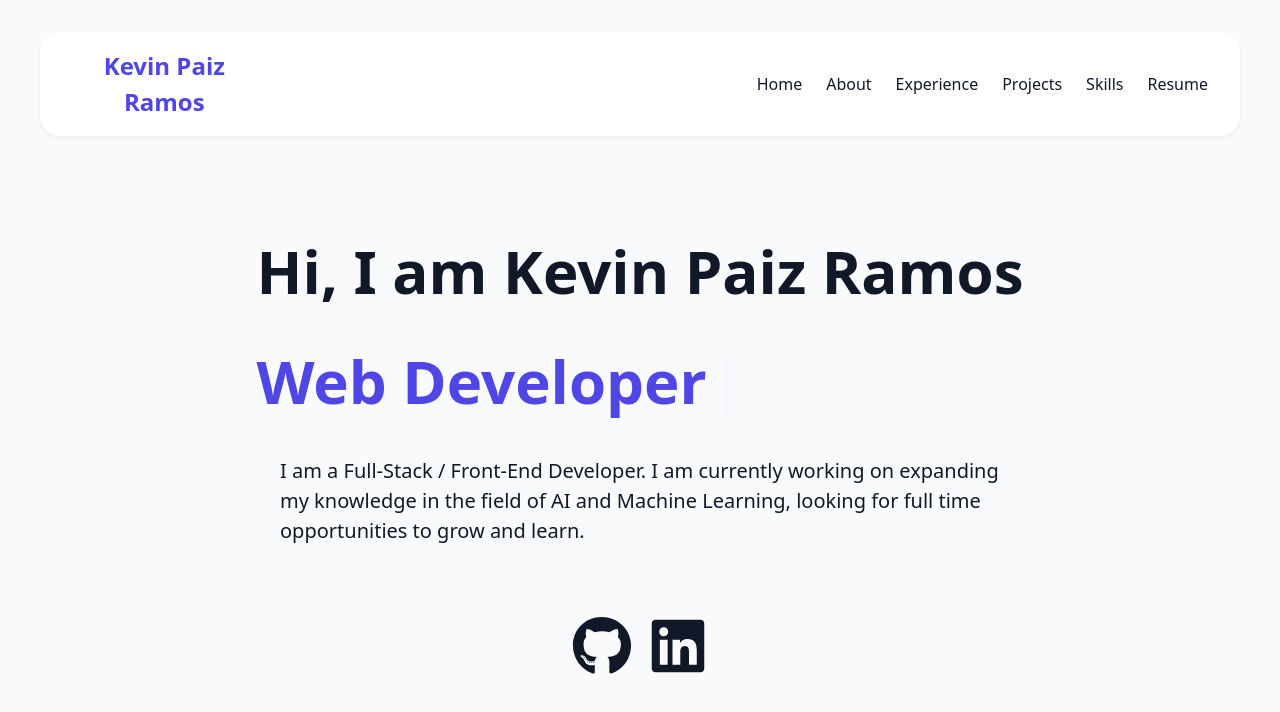
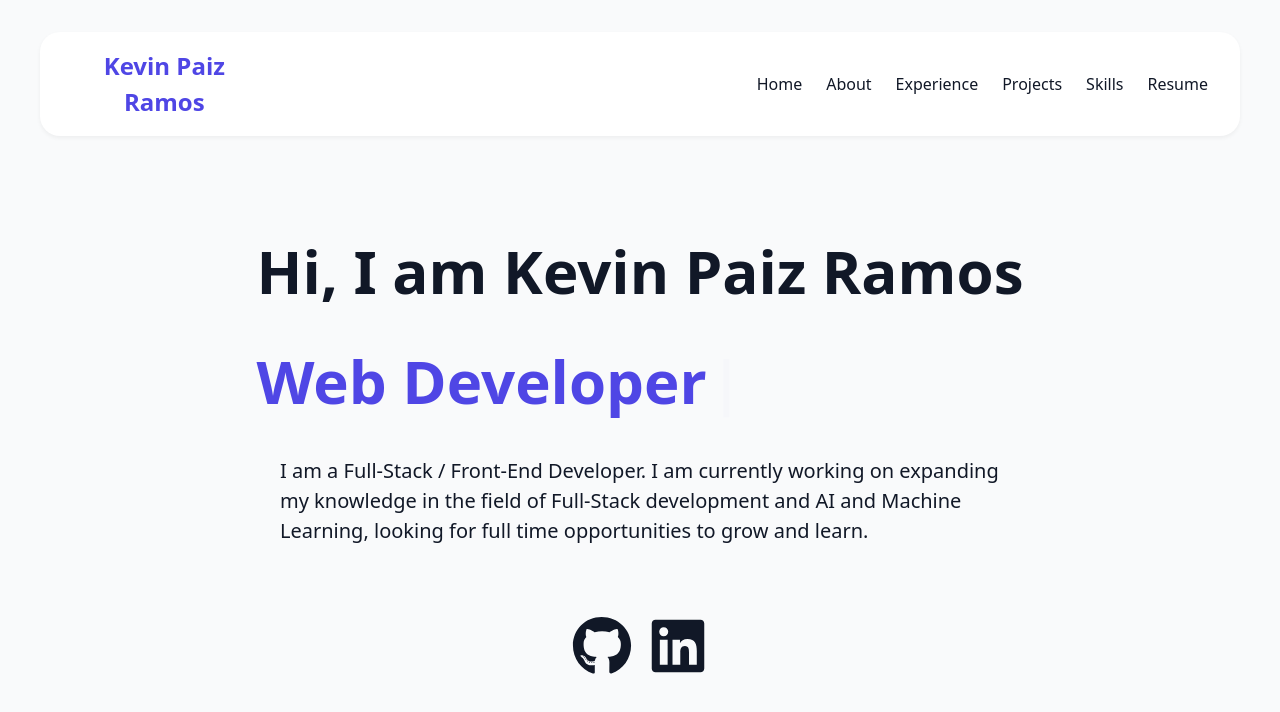
Before and after one commit to KevinPaizRamos/website-HeroUI, a React (Vite) app in the folder my-website/: page / in a window 1280 px wide. Shown: the top 712 px of the page. Built offline with nearby package versions, Linux system fonts and the light colour scheme.

Commit message:
more of the home page done

```diff
--- a/my-website/src/index.css
+++ b/my-website/src/index.css
@@ -36,6 +36,7 @@ body {
   min-width: 320px;
   min-height: 100vh;
 }
+
 a {
   color: var(--color-primary);
   text-decoration: none;
--- a/my-website/src/pages/home.jsx
+++ b/my-website/src/pages/home.jsx
@@ -2,6 +2,7 @@ import React from "react";
 import "../styles/home.css";
 import { Typewriter } from "react-simple-typewriter";
 import { FaGithub, FaLinkedin } from "react-icons/fa"; // Import GitHub and LinkedIn icons
+
 function Home() {
   return (
     <div className="home-layout">
@@ -18,15 +19,15 @@ function Home() {
           loop={true}
           cursor
           cursorStyle="|"
-          typeSpeed={80}
+          typeSpeed={100}
           deleteSpeed={50}
           delaySpeed={1000}
         />
       </span>
       <p className="description">
         I am a Full-Stack / Front-End Developer. I am currently working on
-        expanding my knowledge in the field of AI and Machine Learning, looking
-        for full time opportunities to grow and learn.
+        expanding my knowledge in the field of Full-Stack development and AI and
+        Machine Learning, looking for full time opportunities to grow and learn.
         <br />
       </p>
       {/* Social Media Icons */}
--- a/my-website/src/styles/home.css
+++ b/my-website/src/styles/home.css
@@ -26,7 +26,7 @@
   margin-top: 10px; /* Add spacing between the span and the paragraph */
   text-align: left; /* Ensure the text is centered */
   max-width: 720px; /* Optional: Limit the width for better readability */
-  font-weight: 400;
+  font-weight: 500;
 }
 .social-icons {
   display: flex;
```
